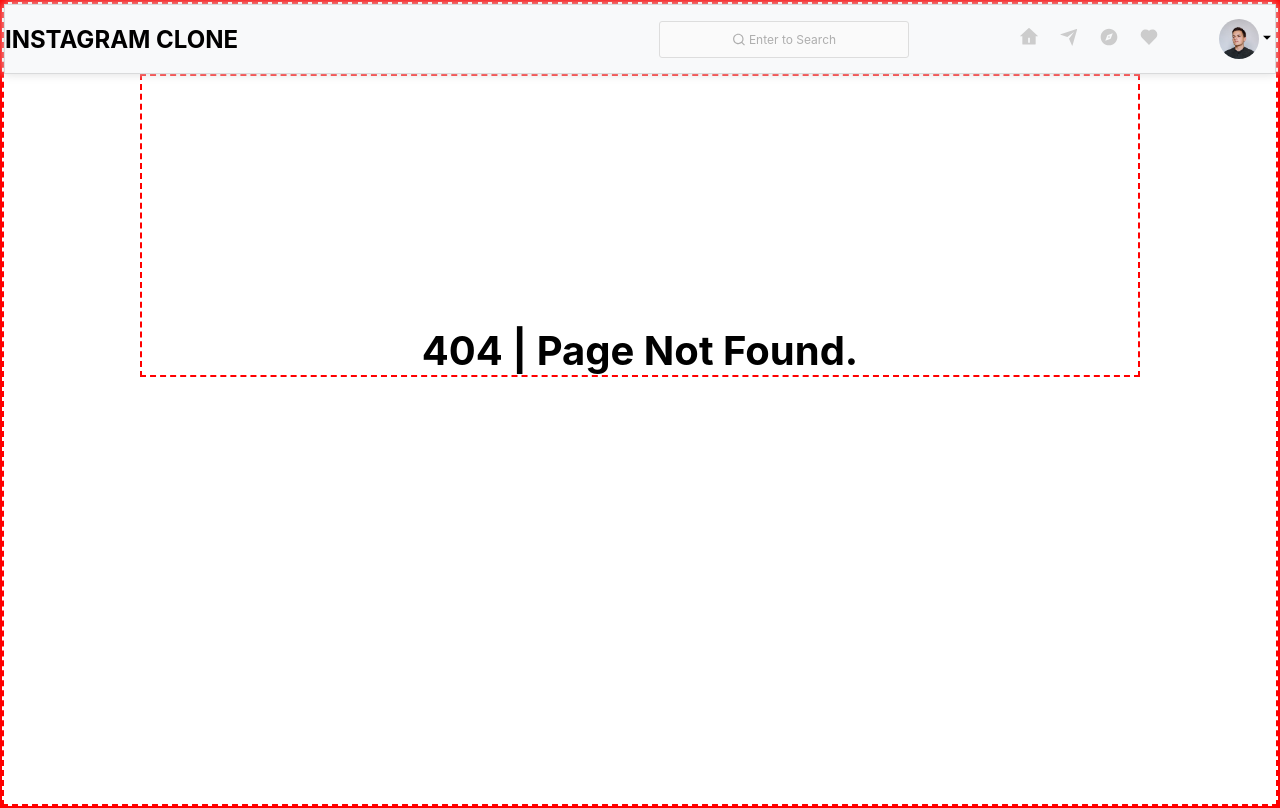
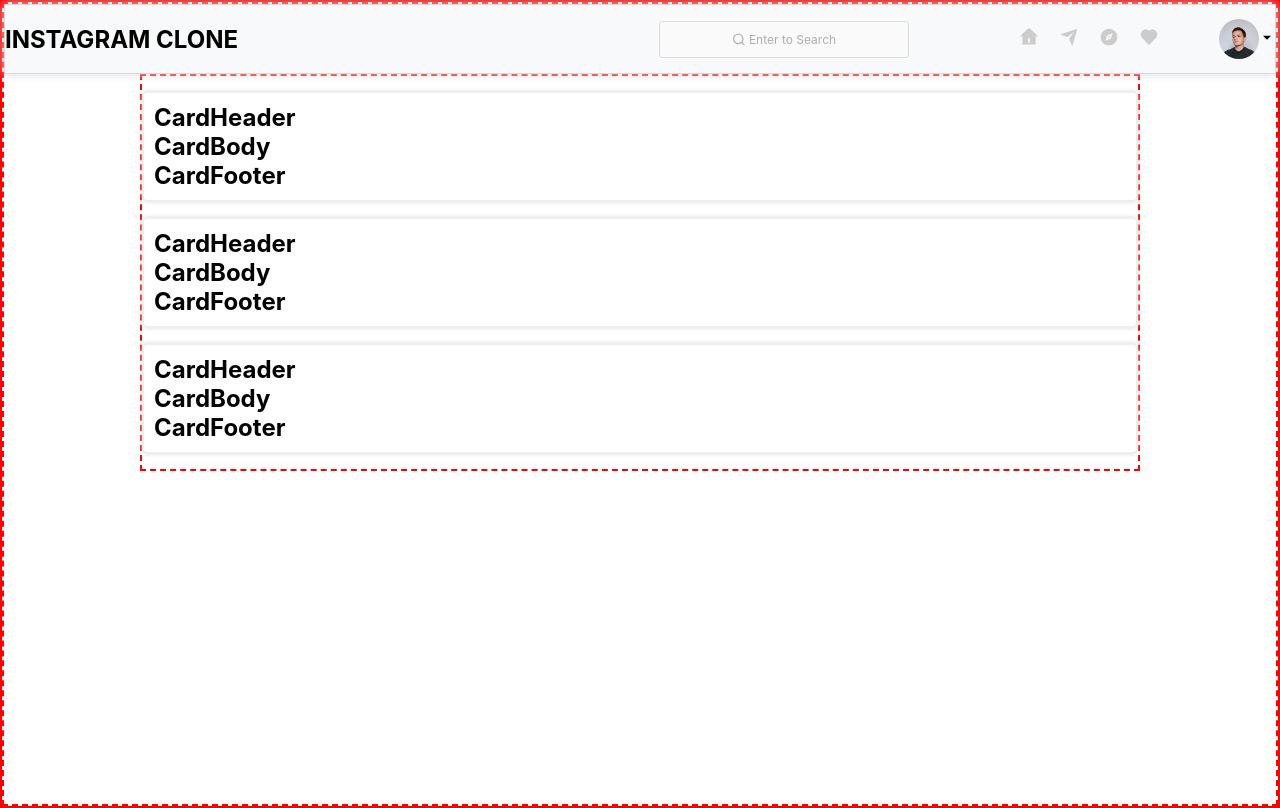
Before and after one commit to TimothyAttah/Instagram-clone-with-reactjs, a React (Create React App) app in the folder client/: page /posts in a window 1280 px wide. Before the commit this address had no page. Built offline with nearby package versions, Linux system fonts and the light colour scheme.

Commit message:
Dispatched get post action

```diff
--- a/client/src/App.jsx
+++ b/client/src/App.jsx
@@ -10,6 +10,7 @@ import {
 import theme from './themes/theme';
 import Home from './pages/Home';
 import ErrorPage from './pages/error/ErrorPage';
+import Posts from './pages/post/Posts';
 
 const App = () => {
   return (
@@ -22,6 +23,7 @@ const App = () => {
             <StyledMainContainer>
               <Routes>
                 <Route path='/' element={<Home />} />
+                <Route path='/posts' element={<Posts />} />
                 <Route path='*' element={<ErrorPage />} />
               </Routes>
             </StyledMainContainer>
--- /dev/null
+++ b/client/src/components/PostCard.jsx
@@ -0,0 +1,18 @@
+import React from 'react';
+import CardBody from './postCard/CardBody';
+import CardFooter from './postCard/CardFooter';
+import CardHeader from './postCard/CardHeader';
+import { StyledPostsCard } from './styles/postCard';
+
+const PostCard = ({ post }) => {
+  console.log(post);
+  return (
+    <StyledPostsCard>
+      <CardHeader post={post} />
+      <CardBody post={post} />
+      <CardFooter post={post} />
+    </StyledPostsCard>
+  );
+};
+
+export default PostCard;
--- /dev/null
+++ b/client/src/components/postCard/CardBody.jsx
@@ -0,0 +1,11 @@
+import React from 'react';
+
+const CardBody = ({ post }) => {
+  return (
+    <div>
+      <h2>CardBody</h2>
+    </div>
+  );
+};
+
+export default CardBody;
--- /dev/null
+++ b/client/src/components/postCard/CardFooter.jsx
@@ -0,0 +1,11 @@
+import React from 'react';
+
+const CardFooter = ({ post }) => {
+  return (
+    <div>
+      <h2>CardFooter</h2>
+    </div>
+  );
+};
+
+export default CardFooter;
--- /dev/null
+++ b/client/src/components/postCard/CardHeader.jsx
@@ -0,0 +1,11 @@
+import React from 'react';
+
+const CardHeader = ({ post }) => {
+  return (
+    <div>
+      <h2>CardHeader</h2>
+    </div>
+  );
+};
+
+export default CardHeader;
--- /dev/null
+++ b/client/src/components/styles/postCard.js
@@ -0,0 +1,9 @@
+import styled from 'styled-components';
+
+export const StyledPostsCard = styled.div`
+  border: 2px solid ${({ theme }) => theme.darkGray};
+  padding: 10px;
+  border-radius: 5px;
+  margin: 15px 0;
+  box-shadow: 0 0 4px ${({ theme }) => theme.lightGray};
+`;
--- /dev/null
+++ b/client/src/pages/post/Posts.jsx
@@ -0,0 +1,26 @@
+import React, { useState, useEffect } from 'react';
+import { useDispatch, useSelector } from 'react-redux';
+import PostCard from '../../components/PostCard';
+import { getPosts } from '../../redux/actions/postAction';
+
+const Posts = () => {
+  const [post, setPost] = useState([]);
+  const { posts } = useSelector((state) => state.posts);
+  const dispatch = useDispatch();
+
+  useEffect(() => {
+    dispatch(getPosts());
+    setPost(posts);
+  }, [dispatch, posts]);
+
+  return (
+    <div>
+      {post.length === 0 && <p>Loading...</p>}
+      {post.map((item) => (
+        <PostCard key={item._id} post={item} />
+      ))}
+    </div>
+  );
+};
+
+export default Posts;
--- /dev/null
+++ b/client/src/redux/actions/postAction.js
@@ -0,0 +1,11 @@
+import { POST_TYPES } from '../types';
+
+export const getPosts = () => async (dispatch) => {
+  try {
+    dispatch({
+      type: POST_TYPES.GET_POSTS,
+    });
+  } catch (err) {
+    console.log(err);
+  }
+};
--- a/client/src/redux/reducers/postReducer.js
+++ b/client/src/redux/reducers/postReducer.js
@@ -60,9 +60,9 @@ export const posts = (state = initialState, action) => {
     case POST_TYPES.GET_POSTS:
       return {
         ...state,
-        posts: action.payload.posts,
-        result: action.payload.result,
-        page: action.payload.page,
+        // posts: action.payload.posts,
+        // result: action.payload.result,
+        // page: action.payload.page,
       };
 
     default:
--- a/client/src/themes/theme.js
+++ b/client/src/themes/theme.js
@@ -6,6 +6,7 @@ const theme = {
   lightBlue: ' #fcb4cd',
   gray: '#ccc',
   lightGray: '#ddd',
+  darkGray: '#eee',
   lightPrimary: '#fafafa',
   bgColor: '#f8f9fa',
   rgbColor: 'rgb(0, 0, 0, 0.125)',
```
